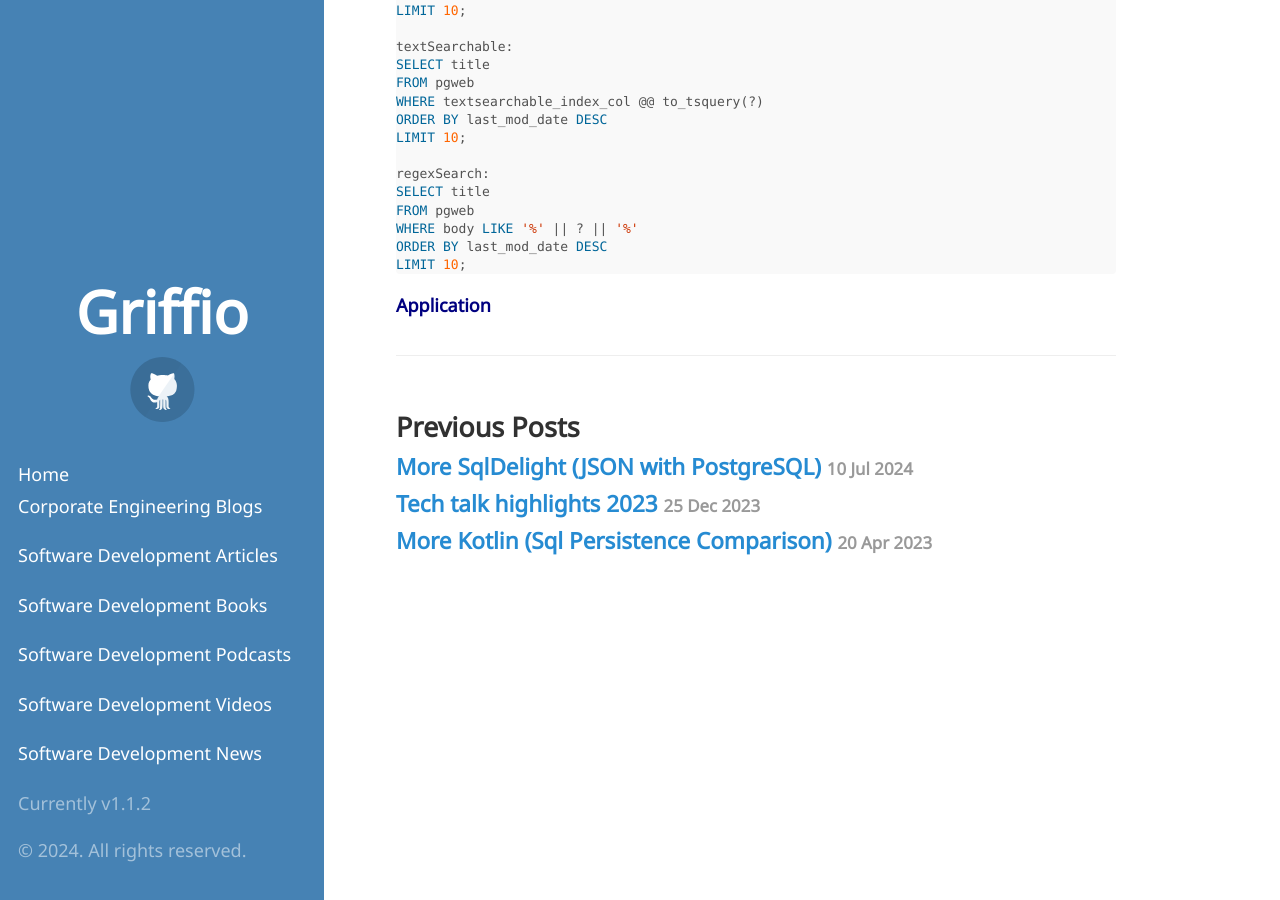
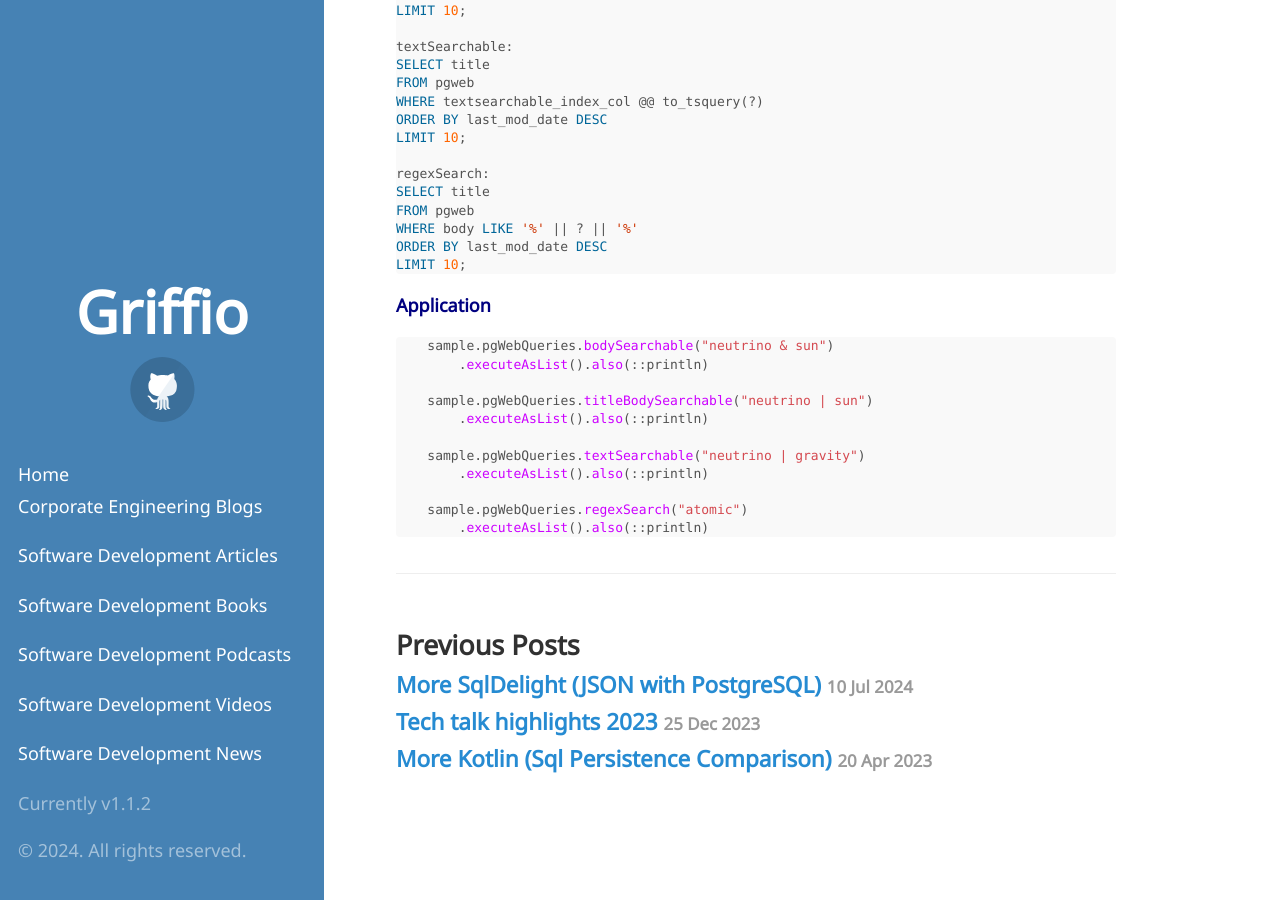
Before and after one commit to griffio/griffio.github.io, a Jekyll site: the page built from _posts/2024-07-11-More-SqlDelight-Text-Search-With-PostgreSQL.md, in a window 1280 px wide and 900 px high, scrolled down 1117 px. Built offline with Jekyll 4.4.1, drawn with Linux system fonts in a browser that asks for light colours; some web fonts are replaced.

Commit message:
Update 2024-07-11-More-SqlDelight-Text-Search-With-PostgreSQL.md

````diff
--- a/_posts/2024-07-11-More-SqlDelight-Text-Search-With-PostgreSQL.md
+++ b/_posts/2024-07-11-More-SqlDelight-Text-Search-With-PostgreSQL.md
@@ -80,3 +80,17 @@
 ```
 
 **Application**
+
+```kotlin
+    sample.pgWebQueries.bodySearchable("neutrino & sun")
+        .executeAsList().also(::println)
+
+    sample.pgWebQueries.titleBodySearchable("neutrino | sun")
+        .executeAsList().also(::println)
+
+    sample.pgWebQueries.textSearchable("neutrino | gravity")
+        .executeAsList().also(::println)
+
+    sample.pgWebQueries.regexSearch("atomic")
+        .executeAsList().also(::println)
+```
````
